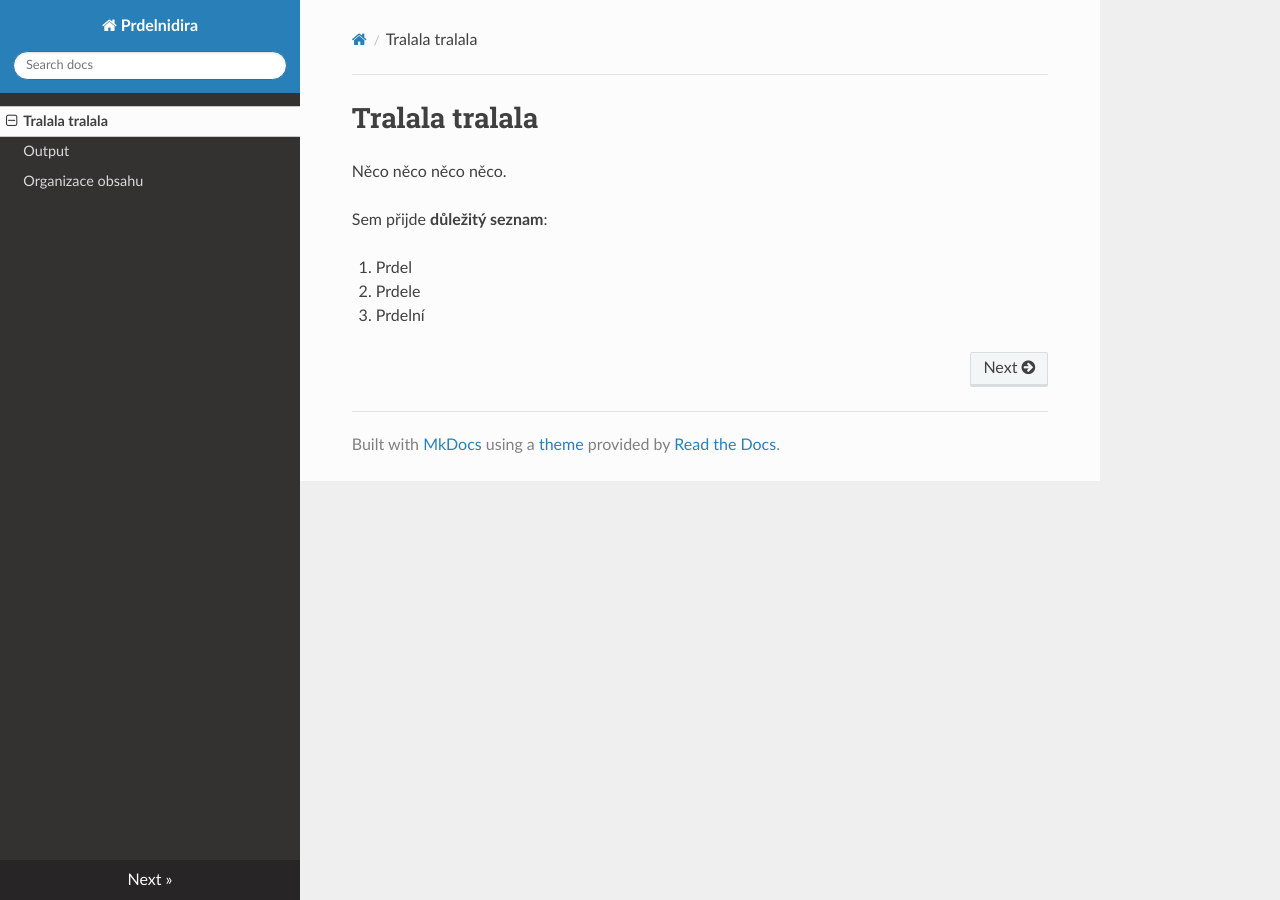
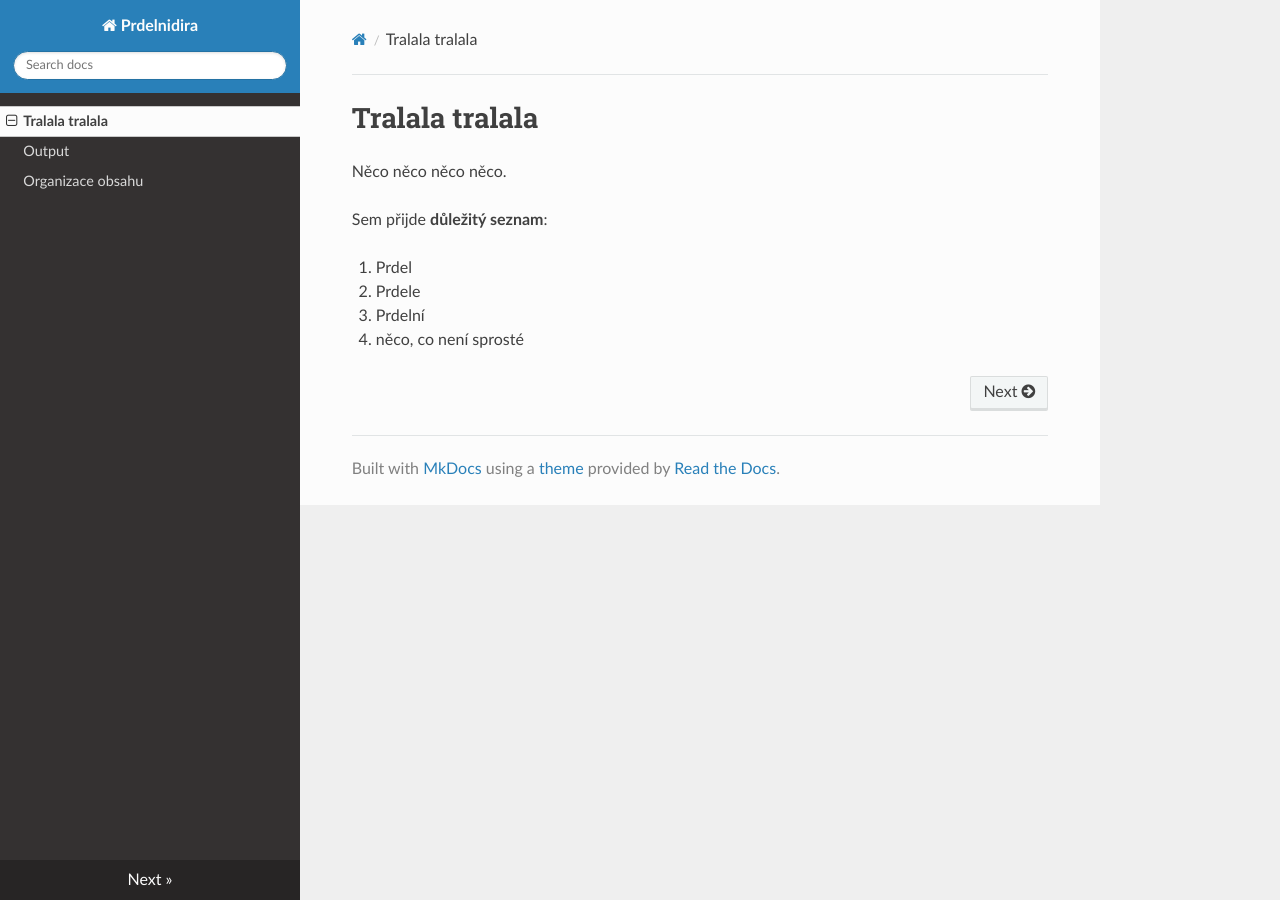
Before and after one commit to kvet-divizny/medialdocs, an MkDocs documentation site: the page built from docs/index.md, in a window 1280 px wide. Built offline with MkDocs 1.6.1, drawn with Linux system fonts in a browser that asks for light colours; nearby versions of some CDN libraries.

Commit message:
Update index.md

```diff
--- a/docs/index.md
+++ b/docs/index.md
@@ -7,3 +7,4 @@
 1. Prdel
 2. Prdele
 3. Prdelní
+4. něco, co není sprosté
```
